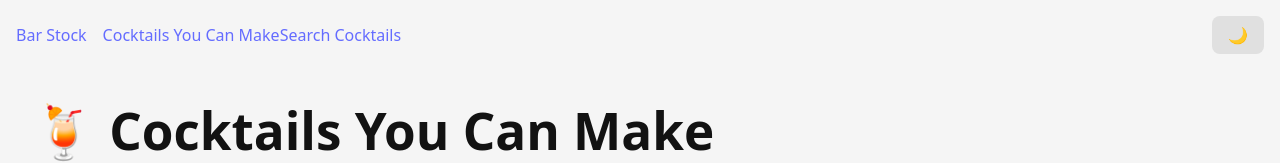
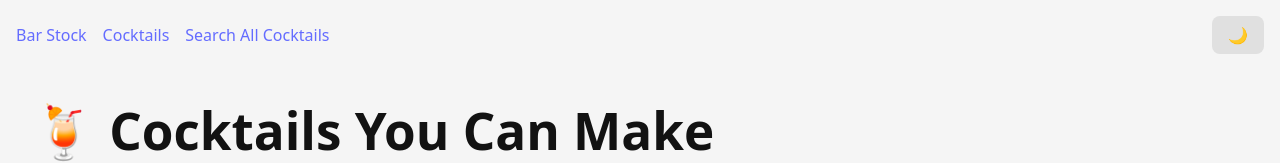
Before and after one commit to masterpoag/Bar-Mate, a React (Vite) app: page /cocktails in a window 1280 px wide. Shown: the top 163 px of the page. Built offline with nearby package versions, Linux system fonts and the light colour scheme.

Commit message:
fixes search and links

```diff
--- a/src/App.jsx
+++ b/src/App.jsx
@@ -38,8 +38,8 @@ export default function App() {
     <Router>
       <nav style={{ display: "flex", padding: "1rem", alignItems: "center" }}>
         <Link to="/" style={{ marginRight: "1rem" }}>Bar Stock</Link>
-        <Link to="/cocktails">Cocktails You Can Make</Link>
-        <Link to="/search">Search Cocktails</Link>
+        <Link to="/cocktails" style={{ marginRight: "1rem" }}>Cocktails</Link>
+        <Link to="/search" style={{ marginRight: "1rem" }}>Search All Cocktails</Link>
 
         <button
           onClick={() => setDarkMode(prev => !prev)}
--- a/src/components/CocktailCard.jsx
+++ b/src/components/CocktailCard.jsx
@@ -32,24 +32,30 @@ export default function CocktailCard({ cocktail, darkMode }) {
     fontWeight: "bold",
   };
 
+
+  const missing = cocktail.missingIngredients || [];
+
   return (
     <div style={cardStyle}>
       {cocktail.image && <img src={cocktail.image} alt={cocktail.name} style={imgStyle} />}
       <div style={contentStyle}>
         <h3>{cocktail.name}</h3>
+
         {cocktail.instructions && (
           <p>
             <strong>Instructions:</strong> {cocktail.instructions}
           </p>
         )}
+
         {cocktail.ingredients && (
           <p>
             <strong>Ingredients:</strong> {cocktail.ingredients.join(", ")}
           </p>
         )}
-        {cocktail.missingIngredients.length > 0 && (
+
+        {missing.length > 0 && (
           <p style={missingStyle}>
-            <strong>Missing:</strong> {cocktail.missingIngredients.join(", ")}
+            <strong>Missing:</strong> {missing.join(", ")}
           </p>
         )}
       </div>
```
